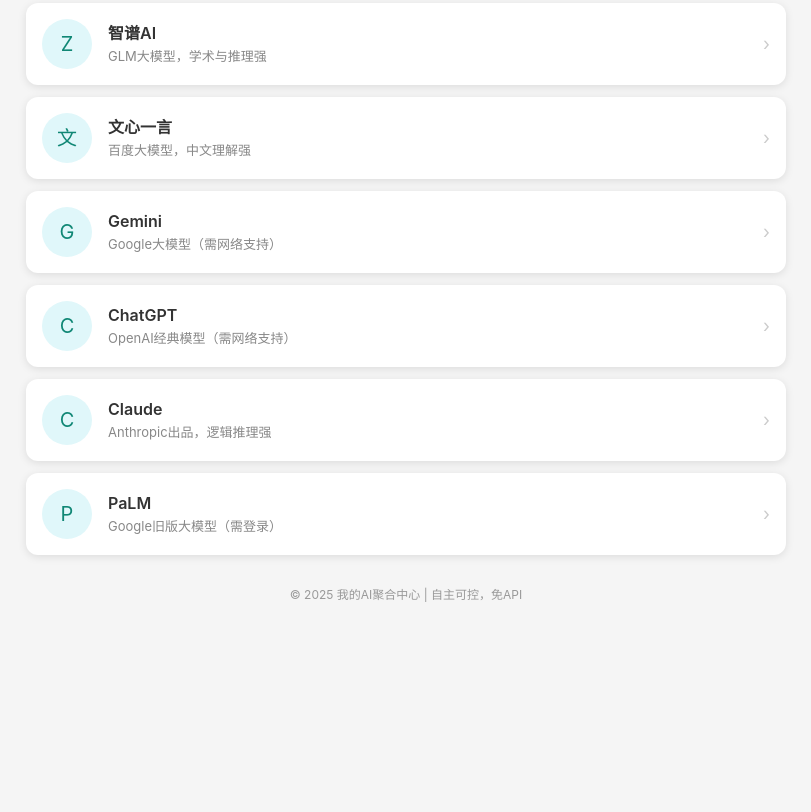
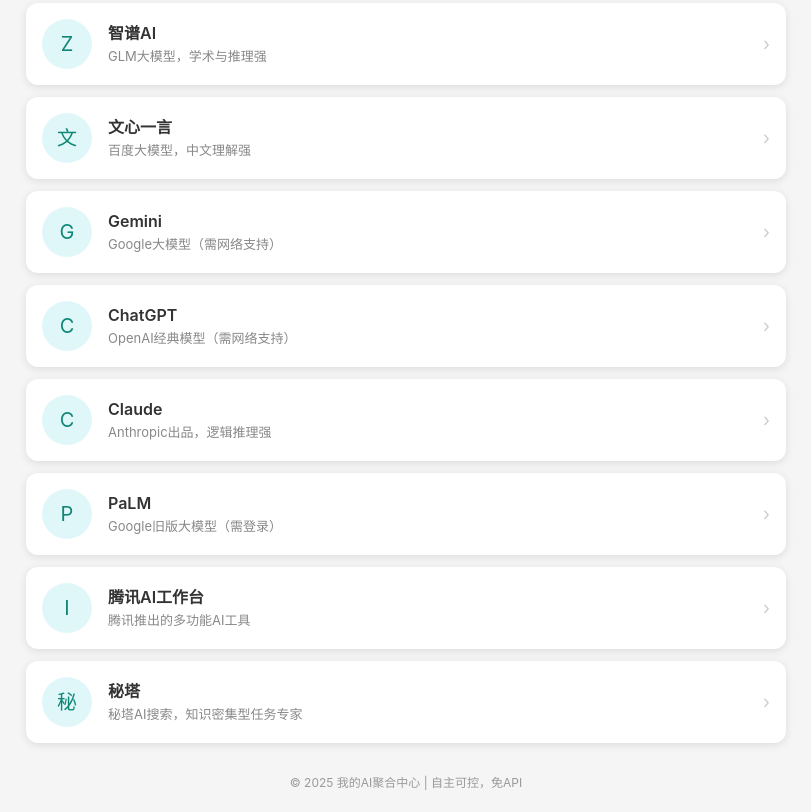
Before and after one commit to a132613306/my-ai-app, a plain HTML site: page index.html in a window 1280 px wide. Shown: the part 423-1235 px from the top of the page, without its empty margins (234-1045 px from the left). Before the commit the page ends 1047 px from the top, so only its background shows below. Drawn offline with Linux system fonts and the light colour scheme.

Commit message:
Update index.html
Update index.html

```diff
--- a/index.html
+++ b/index.html
@@ -231,7 +231,31 @@
         <div class="arrow">›</div>
       </li>
 
-      <!-- ✅ 其他模型（可自行扩展） -->
+      <!-- ✅ IMA（腾讯AI工作台） -->
+      <li class="ai-item"
+          onclick="openChat('https://ima.qq.com/', '腾讯AI工作台')"
+          tabindex="0"
+          aria-label="腾讯AI工作台">
+        <div class="avatar">I</div>
+        <div class="info">
+          <div class="name">腾讯AI工作台</div>
+          <div class="desc">腾讯推出的多功能AI工具</div>
+        </div>
+        <div class="arrow">›</div>
+      </li>
+
+      <!-- ✅ 秘塔（Metaso） -->
+      <li class="ai-item"
+          onclick="openChat('https://metaso.cn/', '秘塔')"
+          tabindex="0"
+          aria-label="秘塔">
+        <div class="avatar">秘</div>
+        <div class="info">
+          <div class="name">秘塔</div>
+          <div class="desc">秘塔AI搜索，知识密集型任务专家</div>
+        </div>
+        <div class="arrow">›</div>
+      </li>
     </ul>
 
     <footer>
```
